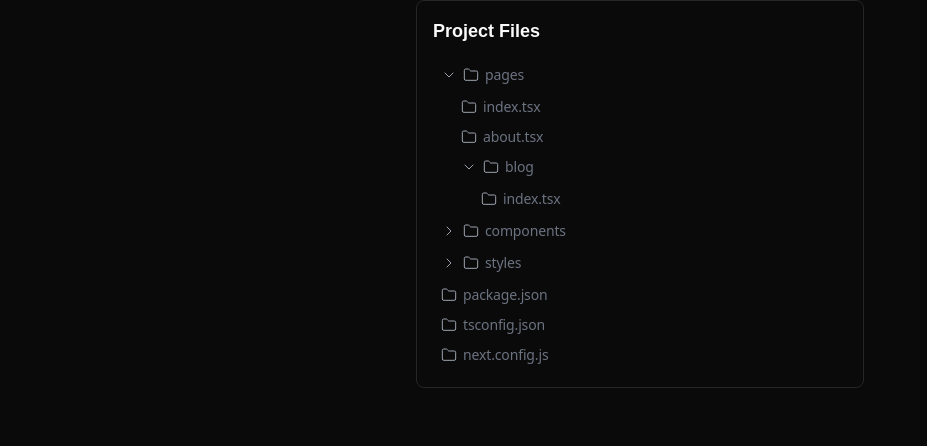
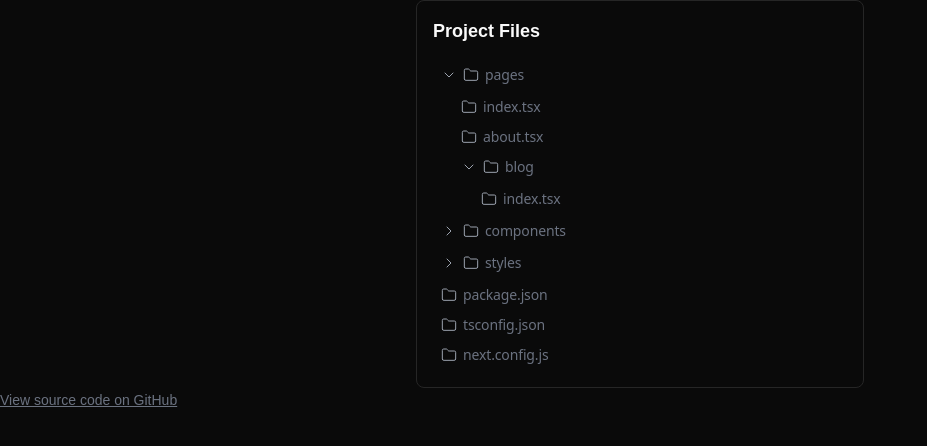
Before and after one commit to remcostoeten/Beautiful-interactive-file-tree, a Next.js app: page /modules in a window 1280 px wide. Shown: the top 446 px of the page, without its empty margins (0-927 px from the left). Built offline with nearby package versions, Linux system fonts and the light colour scheme.

Commit message:
add github link

```diff
--- a/src/app/modules/page.tsx
+++ b/src/app/modules/page.tsx
@@ -1,5 +1,17 @@
+import Link from "next/link"
 import ExampleFileTree from "./data"
 
 export default function Page() {
-    return <ExampleFileTree />
+    return (
+        <>
+            <ExampleFileTree />
+            <Link
+                className='text-sm text-gray-500 hover:text-gray-700 underline'
+                href='https://github.com/remcostoeten/Beautiful-interactive-file-tree/tree/boilerplate/src/app/modules'
+                target='_blank'
+            >
+                View source code on GitHub
+            </Link>
+        </>
+    )
 }
```
